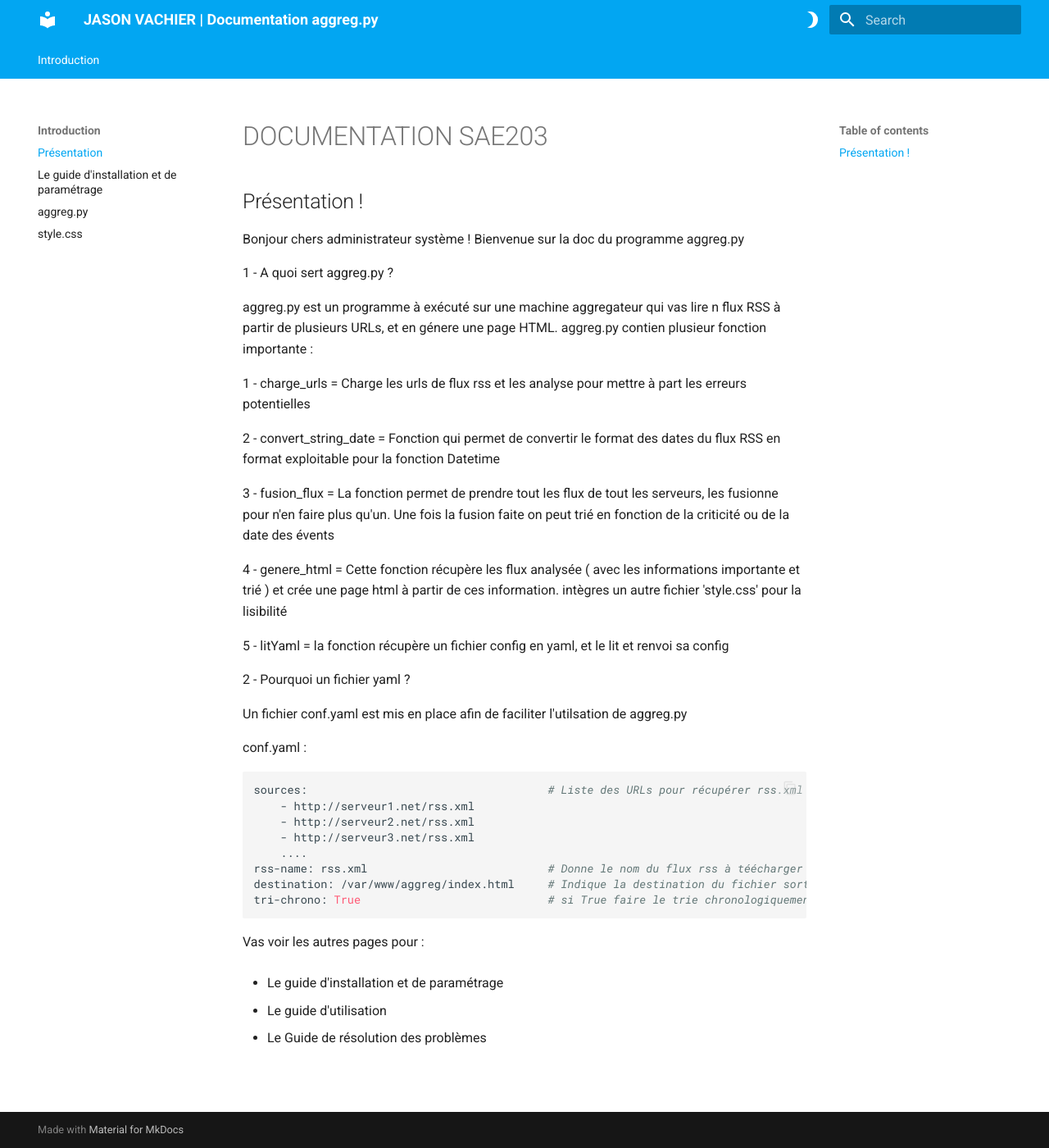
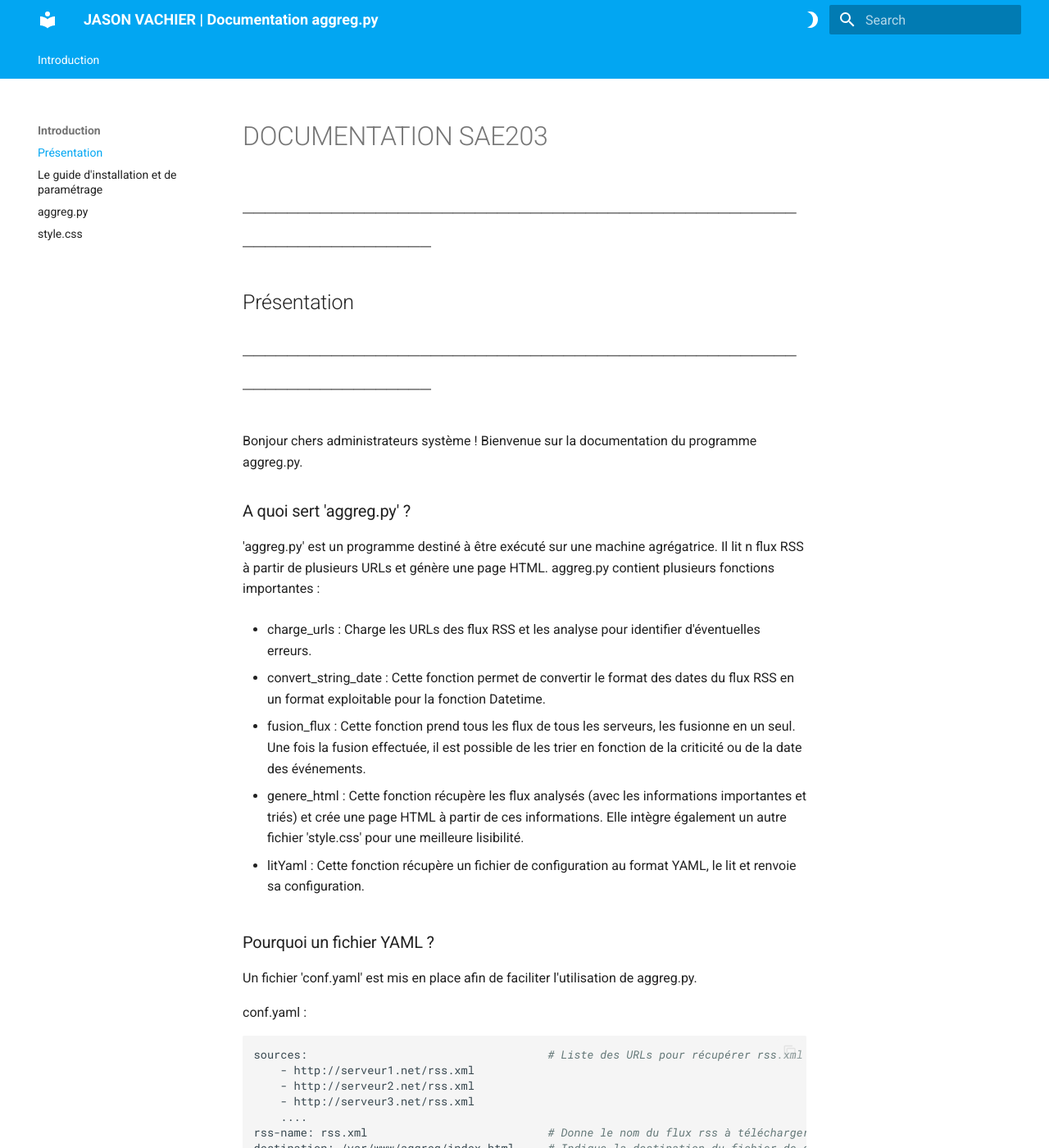
Before and after one commit to JasonVachier/SAE203, an MkDocs documentation site: the page built from docs/index.md, in a window 1280 px wide and 1400 px high. Shown: the whole window at 82% size. Built offline with MkDocs 1.6.1 and Material for MkDocs 9.7.7, drawn with Linux system fonts in a browser that asks for light colours; some of the changed text lies outside the part shown.

```diff
--- a/docs/index.md
+++ b/docs/index.md
@@ -1,26 +1,39 @@
 # DOCUMENTATION SAE203
 
-## Présentation !
+# ___________________________________________________________________
 
-Bonjour chers administrateur système ! Bienvenue sur la doc du programme aggreg.py
+## Présentation
 
-1 - A quoi sert aggreg.py ?
+# ___________________________________________________________________
 
-aggreg.py est un programme à exécuté sur une machine aggregateur qui vas lire n flux RSS à partir de plusieurs URLs, et en génere une page HTML. aggreg.py contien plusieur fonction importante :
 
-1 - charge_urls = Charge les urls de flux rss et les analyse pour mettre à part les erreurs potentielles
+Bonjour chers administrateurs système ! Bienvenue sur la documentation du programme aggreg.py.
 
-2 - convert_string_date = Fonction qui permet de convertir le format des dates du flux RSS en format exploitable pour la fonction Datetime
 
-3 - fusion_flux = La fonction permet de prendre tout les flux de tout les serveurs, les fusionne pour n'en faire plus qu'un. Une fois la fusion faite on peut trié en fonction de la criticité ou de la date des évents
 
-4 - genere_html = Cette fonction récupère les flux analysée ( avec les informations importante et trié ) et crée une page html à partir de ces information. intègres un autre fichier 'style.css' pour la lisibilité
+### A quoi sert 'aggreg.py' ?
 
-5 - litYaml = la fonction récupère un fichier config en yaml, et le lit et renvoi sa config
 
-2 - Pourquoi un fichier yaml ?
 
-Un fichier conf.yaml est mis en place afin de faciliter l'utilsation de aggreg.py
+'aggreg.py' est un programme destiné à être exécuté sur une machine agrégatrice. Il lit n flux RSS à partir de plusieurs URLs et génère une page HTML. aggreg.py contient plusieurs fonctions importantes :
+
+
+- charge_urls : Charge les URLs des flux RSS et les analyse pour identifier d'éventuelles erreurs.
+
+- convert_string_date : Cette fonction permet de convertir le format des dates du flux RSS en un format exploitable pour la fonction Datetime.
+
+- fusion_flux : Cette fonction prend tous les flux de tous les serveurs, les fusionne en un seul. Une fois la fusion effectuée, il est possible de les trier en fonction de la criticité ou de la date des événements.
+
+- genere_html : Cette fonction récupère les flux analysés (avec les informations importantes et triés) et crée une page HTML à partir de ces informations. Elle intègre également un autre fichier 'style.css' pour une meilleure lisibilité.
+
+- litYaml : Cette fonction récupère un fichier de configuration au format YAML, le lit et renvoie sa configuration.
+
+
+
+### Pourquoi un fichier YAML ?
+
+Un fichier 'conf.yaml' est mis en place afin de faciliter l'utilisation de aggreg.py.
+
 
 conf.yaml :
 
@@ -29,12 +42,13 @@ conf.yaml :
         - http://serveur2.net/rss.xml
         - http://serveur3.net/rss.xml
         ....
-    rss-name: rss.xml                           # Donne le nom du flux rss à téécharger
-    destination: /var/www/aggreg/index.html     # Indique la destination du fichier sortie HTML
-    tri-chrono: True                            # si True faire le trie chronologiquement, si False trie par criticité
+    rss-name: rss.xml                           # Donne le nom du flux rss à télécharger
+    destination: /var/www/aggreg/index.html     # Indique la destination du fichier de sortie HTML
+    tri-chrono: True                            # Si True, effectue le tri chronologiquement ; si False, trie par criticité
 
 
-Vas voir les autres pages pour :
+
+### Vas voir les autres pages pour :
 
 - Le guide d'installation et de paramétrage
 
```
Also changed, not shown: docs/Etape1.md (+1 -1 lines).
